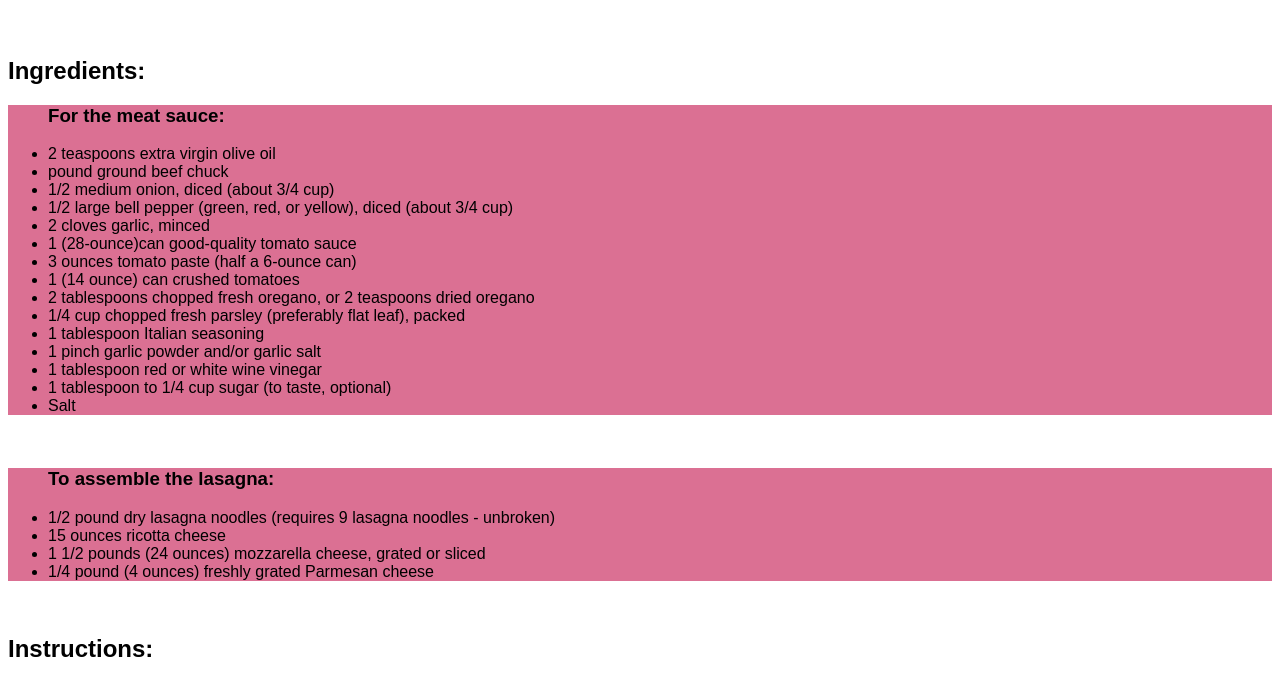
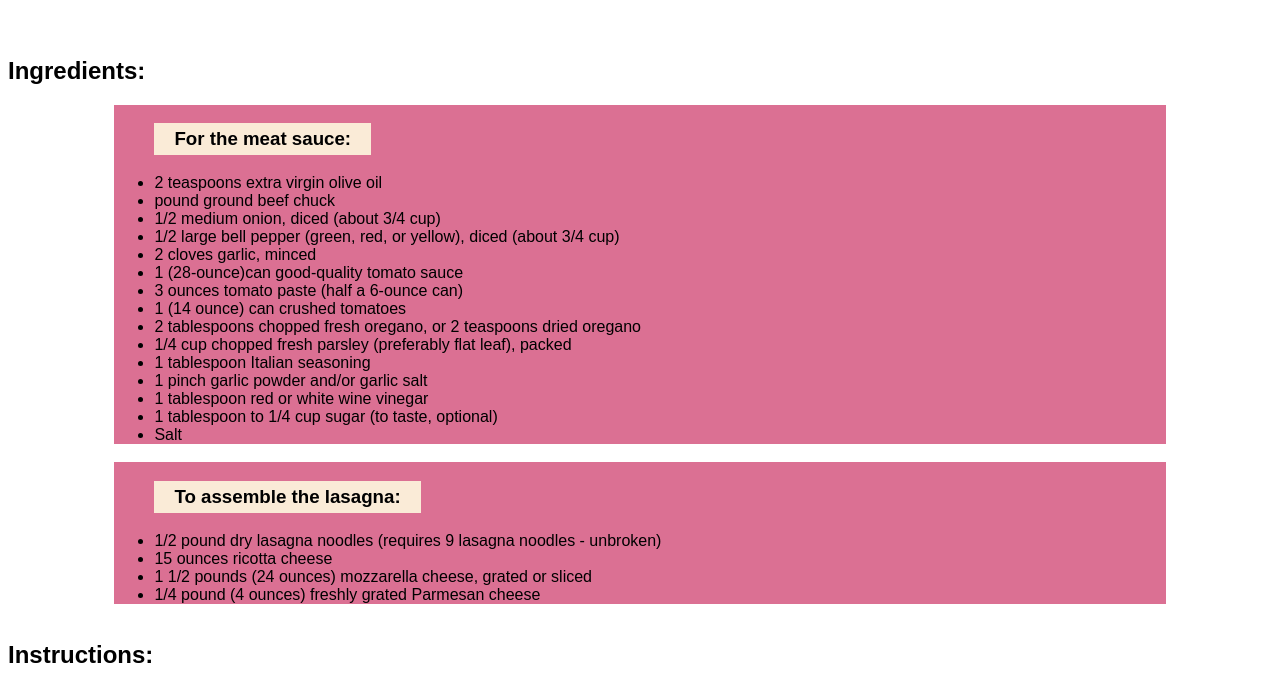
Before and after one commit to Papec21/odin-recipes, a plain HTML site: page odin-recipes/lasagna.html in a window 1280 px wide. Shown: the part 91-771 px from the top of the page. Drawn offline with Linux system fonts and the light colour scheme.

Commit message:
jeszcza landniej jest

```diff
--- a/odin-recipes/style.css
+++ b/odin-recipes/style.css
@@ -11,4 +11,13 @@ h1 {
 
 ul, ol {
     background-color: palevioletred;
+    width: 80%;
+    margin: 0px auto;
 }
+
+h3 {
+    display: inline-block;
+    text-align: center;
+    padding: 5px 20px;
+    background-color: antiquewhite;
+}
```
